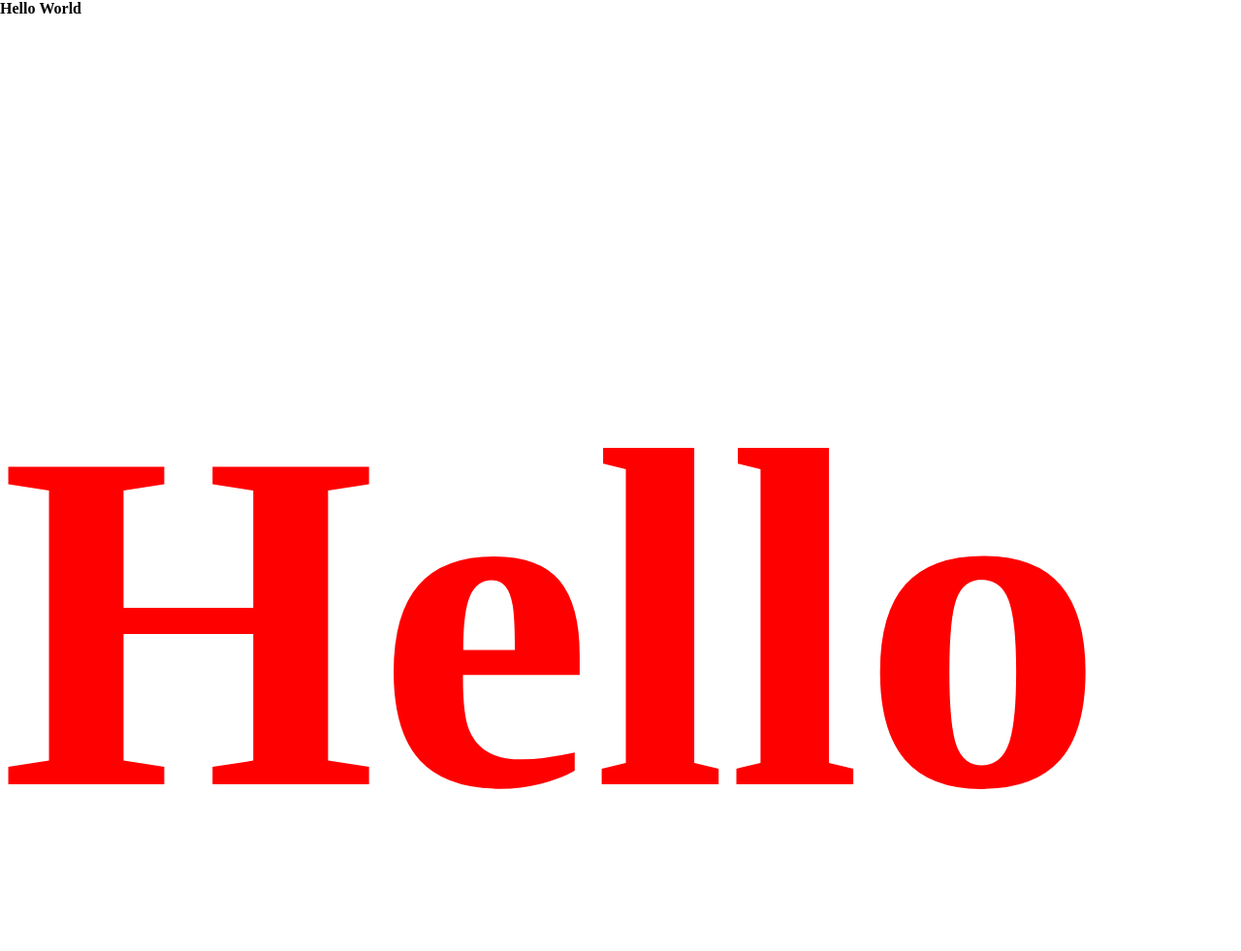
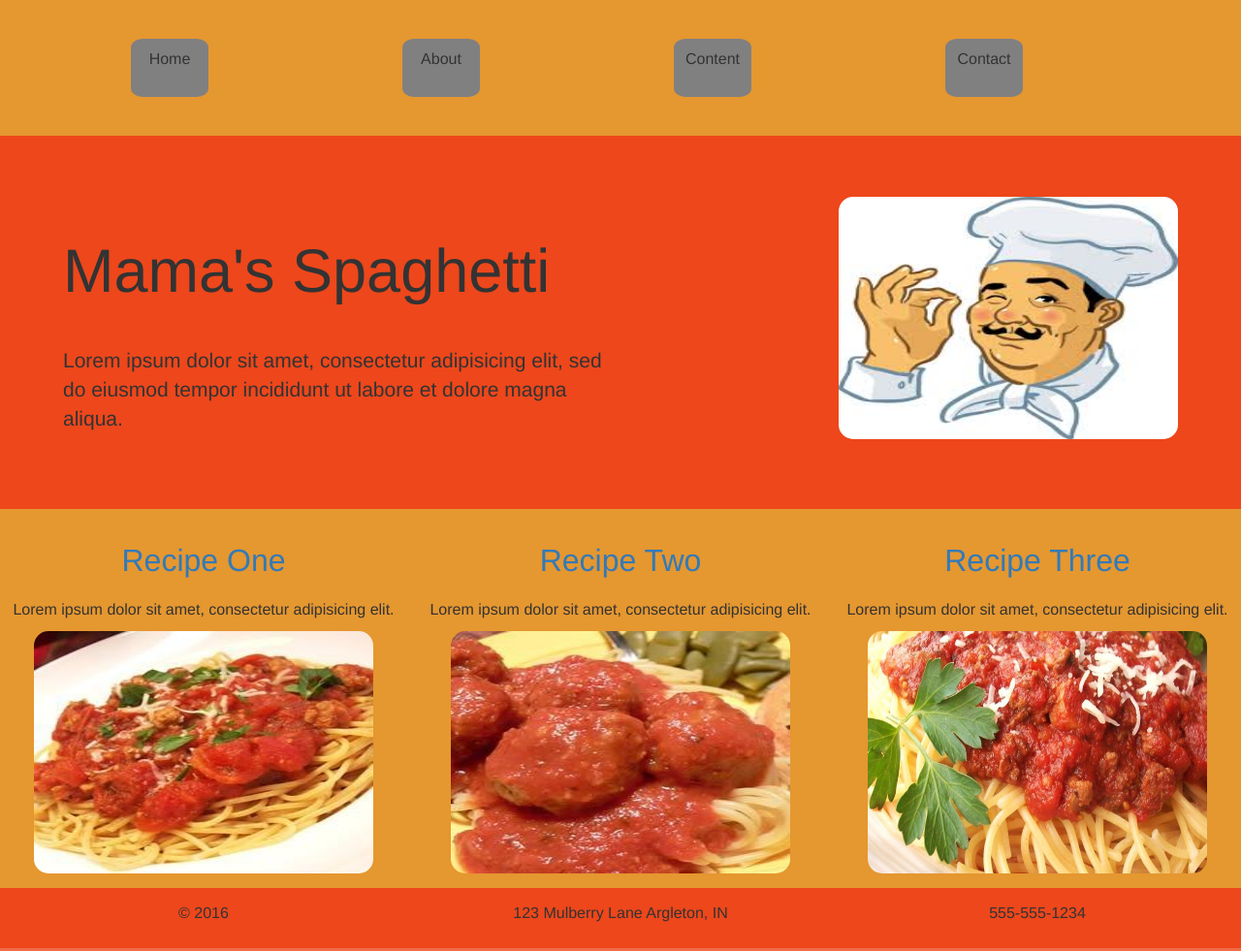
Before and after one commit to kbrook10/w1d1-make-a-page, a plain HTML site: page index.html in a window 1280 px wide. Shown: the top 981 px of the page at 97% size. Drawn offline with nearby package versions, Linux system fonts and the light colour scheme; a script that the page names is missing.

Commit message:
Add index.html global.css and images for webpage

```diff
--- a/css/global.css
+++ b/css/global.css
@@ -1,6 +1,60 @@
-.red-text {
-    color: red;
+/*Add generic page styling here*/
+html body {
+    background-color: rgba(237, 61, 14, 0.76);
+    font-size: 16px;
+    font-family: helvetica, arial, sans-serif;
+    margin: 0px;
+    padding: 0px;
 }
-.big-font {
-    font-size: 500px;
+
+.container {
+    padding: 15px 10px;
 }
+
+/*Add header styling here*/
+.navBar {
+    background-color:rgba(227, 159, 44, 0.85);
+    width: auto;
+}
+.navigation{
+    margin: 0px auto;
+}
+.navButtons {
+    display: inline-block;
+    margin: 25px 100px;
+    padding: 10px; 20px;
+    background-color: grey;
+    border-radius: 15%;
+    height: 60px;
+    width: 80px;
+    text-align: center;
+}
+li {
+    margin-top: 10px;
+}
+/*Add jumbotron styling here*/
+.jumbotron {
+    margin-bottom: 0px;
+    background-color: rgba(237, 61, 14, 0.76);
+}
+#jumboImage {
+    float: right;
+}
+
+/*Add content section styling here*/
+.mainSection {
+    background-color: rgba(227, 159, 44, 0.85);
+    width: auto;
+}
+
+img {
+    width: 350px;
+    height: 250px;
+    border-radius: 15px;
+}
+
+/*Add footer content styling here*/
+.footSection {
+    background-color: rgba(237, 61, 14, 0.76);
+    width: auto;
+}
--- a/index.html
+++ b/index.html
@@ -1,28 +1,106 @@
 <!DOCTYPE html>
 <html>
 <head>
-  <title></title>
+  <title>My Spaghetti Page</title>
   <meta http-equiv="Content-Type" content="text/html; charset=utf-8" />
   <meta http-equiv="X-UA-Compatible" content="IE=edge" />
   <meta name="viewport" content="width=device-width, initial-scale=1.0" />
+  <!--Add Bootstrap-->
+  <link rel="stylesheet" href="https://maxcdn.bootstrapcdn.com/bootstrap/3.3.7/css/bootstrap.min.css" integrity="sha384-BVYiiSIFeK1dGmJRAkycuHAHRg32OmUcww7on3RYdg4Va+PmSTsz/K68vbdEjh4u" crossorigin="anonymous">
   <!-- Stylesheets go here. -->
   <link rel="stylesheet" type="text/css" href="https://cdnjs.cloudflare.com/ajax/libs/normalize/4.2.0/normalize.min.css" />
   <link rel="stylesheet" type="text/css" href="css/global.css" />
 </head>
-<body>
+<body class="main">
   <!-- Content goes here. -->
-    <div>
-      <strong>Hello</strong>
-      <strong>World</strong>
-      <h1 class="big-font red-text">Hello 1</h1>
-      <h1 class="big-font red-text">Hello 2</h1>
-      <h3>Hello 3</h3>
-      <h1>Hey there</h1>
-      <p>
-        Lorem ipsum dolor sit amet, consectetur adipisicing elit. Recusandae rem vitae eum aut soluta est rerum esse, deleniti aspernatur voluptatibus dolores dolorum tempora, neque sit nihil saepe error illo accusamus.
-      </p>
-      <img src="http://unsplash.it/600" alt="Random photo of the trees and and road"/>
+  <!--Add Header Content Here -->
+  <header>
+    <div class="navBar container">
+      <div class="row">
+        <ul class="text-center">
+          <li class="navButtons col-md-3">Home</li>
+          <li class="navButtons col-md-3">About</li>
+          <li class="navButtons col-md-3">Content</li>
+          <li class="navButtons col-md-3">Contact</li>
+        </ul>
+      </div>
     </div>
+  </header>
+
+  <!--Add Picture of Spaghetti Jumbotron here-->
+  <main>
+      <section>
+        <div class="jumbotron">
+            <div class="container">
+              <div class="row">
+                <div class="col-md-6">
+                  <h1>Mama's Spaghetti</h1>
+                  <p>
+                    Lorem ipsum dolor sit amet, consectetur adipisicing elit, sed do eiusmod tempor incididunt ut labore et dolore magna aliqua.
+                  </p>
+                </div>
+                <div class="col-md-6">
+                  <img src="images/cook.jpeg"  alt="Image of a cook"
+                  id="jumboImage"/>
+                </div>
+              </div>
+            </div>
+        </div>
+      </section>
+    <!--Add Article Section for various types of spaghetti here-->
+      <section>
+        <div class="mainSection container">
+          <div class="variedRecipes row">
+            <div class="recipeOne col-md-4 text-center">
+              <a href="http://allrecipes.com/recipe/19356/spaghetti-italian/?internalSource=rotd&referringId=505&referringContentType=recipe%20hub&clickId=cardslot%201">
+                <h1>Recipe One</h1>
+              </a>
+              <p>
+                Lorem ipsum dolor sit amet, consectetur adipisicing elit.
+              </p>
+              <img src="images/spaghetti1.jpg" alt="Image of Spaghetti Recipe 1" />
+            </div>
+            <div class="recipeTwo col-md-4 text-center">
+              <a href="http://allrecipes.com/recipe/85635/jenns-out-of-this-world-spaghetti-and-meatballs/?internalSource=staff%20pick&referringId=505&referringContentType=recipe%20hub&clickId=cardslot%202">
+                <h1>Recipe Two</h1>
+              </a>
+              <p>
+                Lorem ipsum dolor sit amet, consectetur adipisicing elit.
+              </p>
+              <img src="images/spaghetti2.jpg" alt="Image of Spaghetti Recipe 2" />
+            </div>
+            <div class="recipeThree col-md-4 text-center">
+              <a href="http://allrecipes.com/recipe/213266/meat-lovers-slow-cooker-spaghetti-sauce/?internalSource=hn_carousel%2002_Meat-Lover%27s%20Slow%20Cooker%20Spaghetti%20Sauce&referringId=505&referringContentType=recipe%20hub&referringPosition=carousel%2002">
+                <h1>Recipe Three</h1>
+              </a>
+              <p>
+                Lorem ipsum dolor sit amet, consectetur adipisicing elit.
+              </p>
+              <img src="images/spaghetti3.jpg" alt="Image of Spaghetti Recipe 3" /></a>
+            </div>
+          </div>
+        </div>
+      </section>
+
+
+
+
+  </main>
+
+  <!--Add Footer contact Section Here-->
+  <footer>
+    <div class="container footSection">
+      <div class="row">
+        <!-- <ul> -->
+          <p class="footContacts col-md-4 text-center">&copy 2016</p>
+          <p class="footContacts col-md-4 text-center">123 Mulberry Lane Argleton, IN</p>
+          <p class="footContacts col-md-4 text-center">555-555-1234</p>
+        <!-- </ul> -->
+      </div>
+    </div>
+  </footer>
+
+
   <!-- Scripts go here. -->
   <script type="text/javascript" src="https://cdn.polyfill.io/v2/polyfill.min.js?features=fetch"></script>
   <script type="text/javascript" src="global.js"></script>
```
Also changed, not shown: images/cook.jpeg (added), images/jumbotron1.jpg (added), images/spaghetti1.jpg (added), images/spaghetti2.jpg (added), images/spaghetti3.jpg (added).
